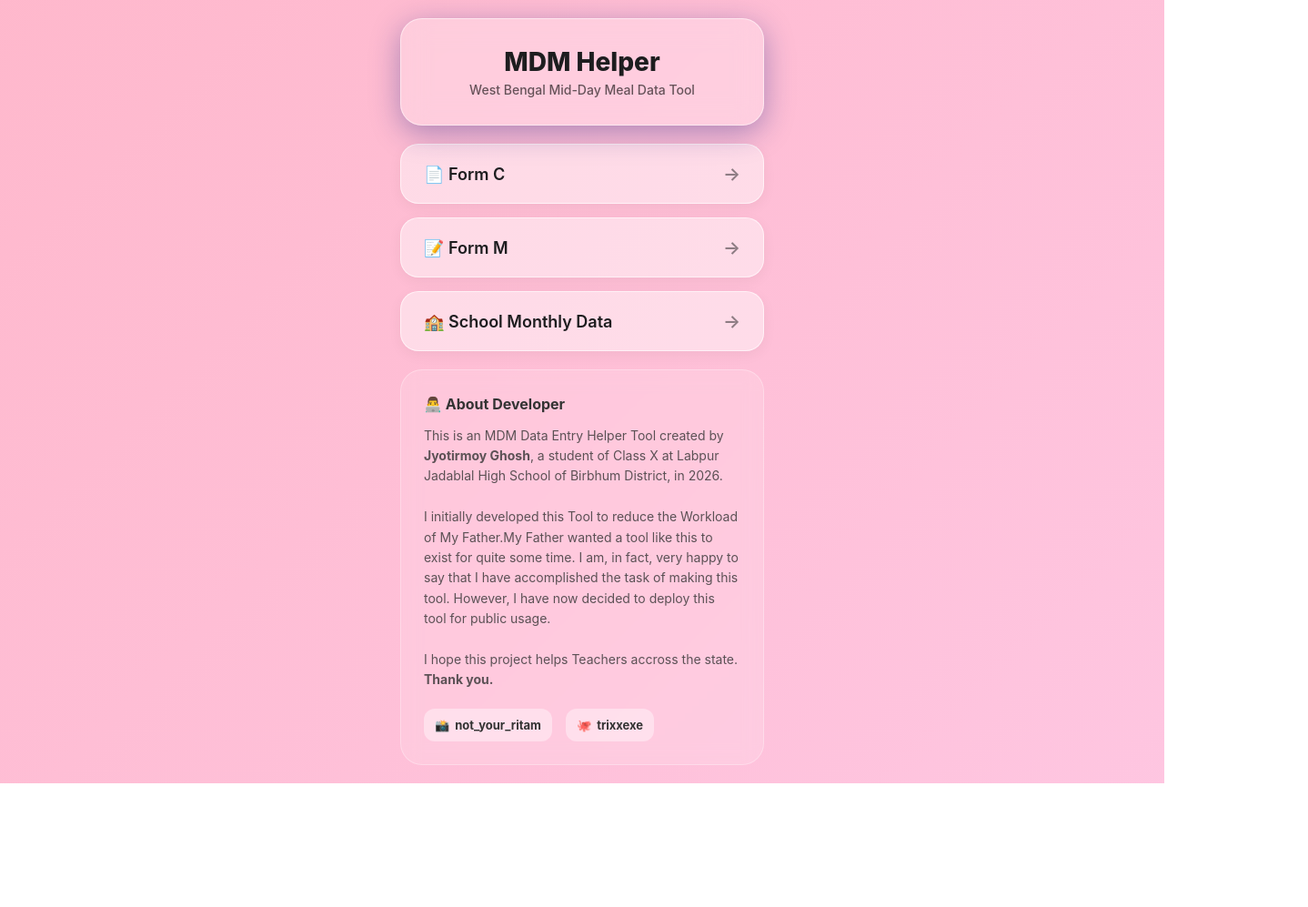
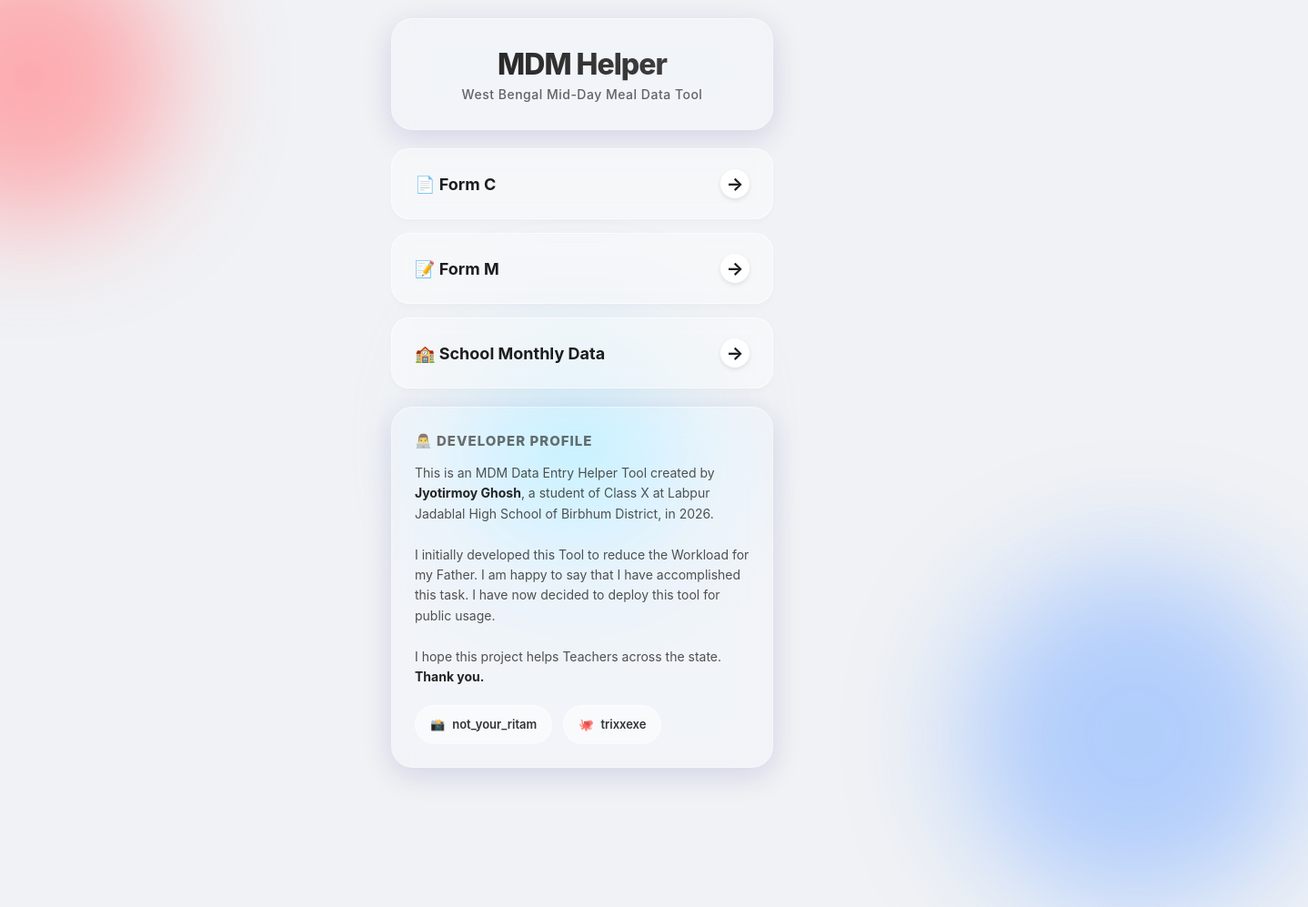
Before and after one commit to trixxexe/MDM-Helper-Tool, a plain HTML site: page index.html in a window 1280 px wide. Shown: the whole page at 91% size, 1438 px wide, since content can reach past the window. Before the commit the page ends 861 px from the top, so only its background shows below. Drawn offline with Linux system fonts and the light colour scheme.

Commit message:
Update index.html

```diff
--- a/index.html
+++ b/index.html
@@ -6,53 +6,83 @@
     <title>MDM Data Helper</title>
     <style>
         :root {
-            --glass-bg: rgba(255, 255, 255, 0.25);
-            --glass-border: rgba(255, 255, 255, 0.5);
-            --glass-shadow: 0 8px 32px 0 rgba(31, 38, 135, 0.37);
+            --glass-bg: rgba(255, 255, 255, 0.15);
+            --glass-border: rgba(255, 255, 255, 0.3);
+            --glass-highlight: rgba(255, 255, 255, 0.5);
+            --glass-shadow: 0 8px 32px 0 rgba(31, 38, 135, 0.15);
             --text-color: #1d1d1f;
+            --accent-color: #ff4b1f;
         }
 
         * { margin: 0; padding: 0; box-sizing: border-box; font-family: -apple-system, BlinkMacSystemFont, "Segoe UI", Roboto, Helvetica, Arial, sans-serif; }
 
         body {
-            background: linear-gradient(135deg, #FF9A9E 0%, #FECFEF 99%, #FECFEF 100%);
-            background-size: 400% 400%;
-            animation: gradientBG 15s ease infinite;
+            background: #f0f2f5;
             min-height: 100vh;
             display: flex;
             justify-content: center;
             align-items: center;
             padding: 20px;
+            overflow: hidden; /* Keeps blobs from creating scrollbars */
+            position: relative;
         }
 
-        @keyframes gradientBG {
-            0% { background-position: 0% 50%; }
-            50% { background-position: 100% 50%; }
-            100% { background-position: 0% 50%; }
+        /* --- LIQUID BACKGROUND BLOBS --- */
+        .blob {
+            position: absolute;
+            border-radius: 50%;
+            filter: blur(60px);
+            opacity: 0.8;
+            z-index: 0;
+            animation: float 10s infinite alternate ease-in-out;
         }
 
+        .blob-1 { top: -10%; left: -10%; width: 300px; height: 300px; background: #ff9a9e; animation-delay: 0s; }
+        .blob-2 { bottom: -10%; right: -10%; width: 350px; height: 350px; background: #a1c4fd; animation-delay: -2s; }
+        .blob-3 { top: 40%; left: 40%; width: 200px; height: 200px; background: #c2e9fb; animation-delay: -5s; transform: translate(-50%, -50%); }
+
+        @keyframes float {
+            0% { transform: translate(0, 0) scale(1); }
+            100% { transform: translate(20px, 40px) scale(1.1); }
+        }
+
+        /* --- MAIN CONTAINER --- */
         .container {
             width: 100%;
-            max-width: 400px;
+            max-width: 420px;
             display: flex;
             flex-direction: column;
             gap: 20px;
+            position: relative;
+            z-index: 10; /* Keeps content above blobs */
+            animation: slideUp 0.8s cubic-bezier(0.2, 0.8, 0.2, 1);
         }
 
-        /* HEADER CARD */
-        .header-card {
+        /* --- GLASS CARD STYLE --- */
+        .glass-card {
             background: var(--glass-bg);
-            backdrop-filter: blur(14px);
-            -webkit-backdrop-filter: blur(14px);
+            backdrop-filter: blur(20px) saturate(180%);
+            -webkit-backdrop-filter: blur(20px) saturate(180%);
             border-radius: 24px;
             border: 1px solid var(--glass-border);
+            border-top: 1px solid var(--glass-highlight); /* Top highlight for 3D effect */
             box-shadow: var(--glass-shadow);
             padding: 30px;
             text-align: center;
+            transition: transform 0.3s ease;
         }
 
-        h1 { font-weight: 800; color: var(--text-color); margin-bottom: 5px; font-size: 28px; }
-        .subtitle { font-size: 14px; color: rgba(0,0,0,0.6); font-weight: 500; }
+        /* HEADER */
+        .header-card h1 {
+            font-weight: 800;
+            background: linear-gradient(45deg, #1d1d1f, #4a4a4a);
+            -webkit-background-clip: text;
+            -webkit-text-fill-color: transparent;
+            margin-bottom: 5px;
+            font-size: 32px;
+            letter-spacing: -1px;
+        }
+        .subtitle { font-size: 14px; color: rgba(0,0,0,0.6); font-weight: 500; letter-spacing: 0.5px; }
 
         /* MENU BUTTONS */
         .menu { display: flex; flex-direction: column; gap: 15px; }
@@ -62,67 +92,108 @@
             align-items: center;
             justify-content: space-between;
             text-decoration: none;
-            background: rgba(255, 255, 255, 0.45);
-            padding: 20px 25px;
+            background: rgba(255, 255, 255, 0.4);
+            backdrop-filter: blur(10px);
+            padding: 22px 25px;
             border-radius: 20px;
             border: 1px solid rgba(255, 255, 255, 0.6);
             color: var(--text-color);
-            font-weight: 600;
+            font-weight: 700;
             font-size: 18px;
-            box-shadow: 0 4px 15px rgba(0,0,0,0.05);
-            transition: all 0.3s cubic-bezier(0.25, 0.8, 0.25, 1);
+            box-shadow: 0 4px 6px rgba(0,0,0,0.02);
+            transition: all 0.2s cubic-bezier(0.25, 0.8, 0.25, 1);
+            position: relative;
+            overflow: hidden;
+        }
+
+        .glass-btn::before {
+            content: '';
+            position: absolute;
+            top: 0; left: 0; width: 100%; height: 100%;
+            background: linear-gradient(90deg, transparent, rgba(255,255,255,0.4), transparent);
+            transform: translateX(-100%);
+            transition: 0.5s;
         }
 
         .glass-btn:hover {
-            transform: translateY(-3px) scale(1.02);
-            background: rgba(255, 255, 255, 0.7);
-            box-shadow: 0 10px 25px rgba(0,0,0,0.1);
+            transform: translateY(-3px);
+            background: rgba(255, 255, 255, 0.65);
+            box-shadow: 0 10px 20px rgba(0,0,0,0.08);
+            border-color: #fff;
         }
 
-        .glass-btn span.arrow { font-size: 20px; opacity: 0.5; }
+        .glass-btn:hover::before { transform: translateX(100%); }
+
+        .glass-btn:active { transform: scale(0.98); }
+
+        .glass-btn span.arrow {
+            font-size: 20px;
+            background: #fff;
+            width: 32px; height: 32px;
+            display: flex; align-items: center; justify-content: center;
+            border-radius: 50%;
+            color: #1d1d1f;
+            box-shadow: 0 2px 5px rgba(0,0,0,0.1);
+        }
 
         /* ABOUT SECTION */
         .about-card {
-            background: rgba(255, 255, 255, 0.15);
-            backdrop-filter: blur(10px);
-            border-radius: 24px;
+            text-align: left;
             padding: 25px;
-            border: 1px solid rgba(255, 255, 255, 0.3);
-            color: #333;
             font-size: 14px;
             line-height: 1.6;
+            color: #333;
         }
 
-        .about-title { font-weight: 700; margin-bottom: 10px; font-size: 16px; display: flex; align-items: center; gap: 8px; }
-        .about-text { margin-bottom: 20px; opacity: 0.8; }
+        .about-title {
+            font-weight: 800;
+            margin-bottom: 12px;
+            font-size: 15px;
+            display: flex;
+            align-items: center;
+            gap: 8px;
+            text-transform: uppercase;
+            opacity: 0.7;
+            letter-spacing: 1px;
+        }
 
-        .links { display: flex; gap: 15px; }
+        .about-text { margin-bottom: 20px; opacity: 0.85; }
+        .about-text strong { color: #000; font-weight: 700; }
+
+        .links { display: flex; gap: 12px; flex-wrap: wrap; }
         .link-item {
             display: flex;
             align-items: center;
-            gap: 6px;
+            gap: 8px;
             text-decoration: none;
             color: #333;
-            font-weight: 700;
+            font-weight: 600;
             font-size: 13px;
-            background: rgba(255,255,255,0.4);
-            padding: 8px 12px;
-            border-radius: 12px;
-            transition: background 0.2s;
+            background: rgba(255,255,255,0.5);
+            padding: 10px 16px;
+            border-radius: 50px; /* Pill shape */
+            border: 1px solid rgba(255,255,255,0.5);
+            transition: all 0.2s;
         }
-        .link-item:hover { background: rgba(255,255,255,0.8); }
+        .link-item:hover { background: #fff; transform: translateY(-2px); box-shadow: 0 4px 10px rgba(0,0,0,0.1); }
 
-        /* Icons */
-        .icon-insta { color: #E1306C; }
-        .icon-git { color: #333; }
+        /* ANIMATIONS */
+        @keyframes slideUp {
+            from { opacity: 0; transform: translateY(40px); }
+            to { opacity: 1; transform: translateY(0); }
+        }
 
     </style>
 </head>
 <body>
 
+    <div class="blob blob-1"></div>
+    <div class="blob blob-2"></div>
+    <div class="blob blob-3"></div>
+
     <div class="container">
 
-        <div class="header-card">
+        <div class="glass-card header-card">
             <h1>MDM Helper</h1>
             <div class="subtitle">West Bengal Mid-Day Meal Data Tool</div>
         </div>
@@ -144,21 +215,21 @@
             </a>
         </div>
 
-        <div class="about-card">
-            <div class="about-title">👨‍💻 About Developer</div>
+        <div class="glass-card about-card">
+            <div class="about-title">👨‍💻 Developer Profile</div>
             <div class="about-text">
-                This is an MDM Data Entry Helper Tool created by <strong> Jyotirmoy Ghosh</strong>, a student of Class X at Labpur Jadablal High School of Birbhum District, in 2026.<br><br>
+                This is an MDM Data Entry Helper Tool created by <strong>Jyotirmoy Ghosh</strong>, a student of Class X at Labpur Jadablal High School of Birbhum District, in 2026.<br><br>
 
-I initially developed this Tool to reduce the Workload of My Father.My Father wanted a tool like this to exist for quite some time. I am, in fact, very happy to say that I have accomplished the task of making this tool. However, I have now decided to deploy this tool for public usage.<br><br>
+                I initially developed this Tool to reduce the Workload for my Father. I am happy to say that I have accomplished this task. I have now decided to deploy this tool for public usage.<br><br>
 
-   I hope this project helps Teachers accross the state. <strong>Thank you.</strong>
+                I hope this project helps Teachers across the state. <strong>Thank you.</strong>
             </div>
             <div class="links">
                 <a href="https://instagram.com/not_your_ritam" target="_blank" class="link-item">
-                    <span class="icon-insta">📸</span> not_your_ritam
+                    <span>📸</span> not_your_ritam
                 </a>
                 <a href="https://github.com/trixxexe" target="_blank" class="link-item">
-                    <span class="icon-git">🐙</span> trixxexe
+                    <span>🐙</span> trixxexe
                 </a>
             </div>
         </div>
```
